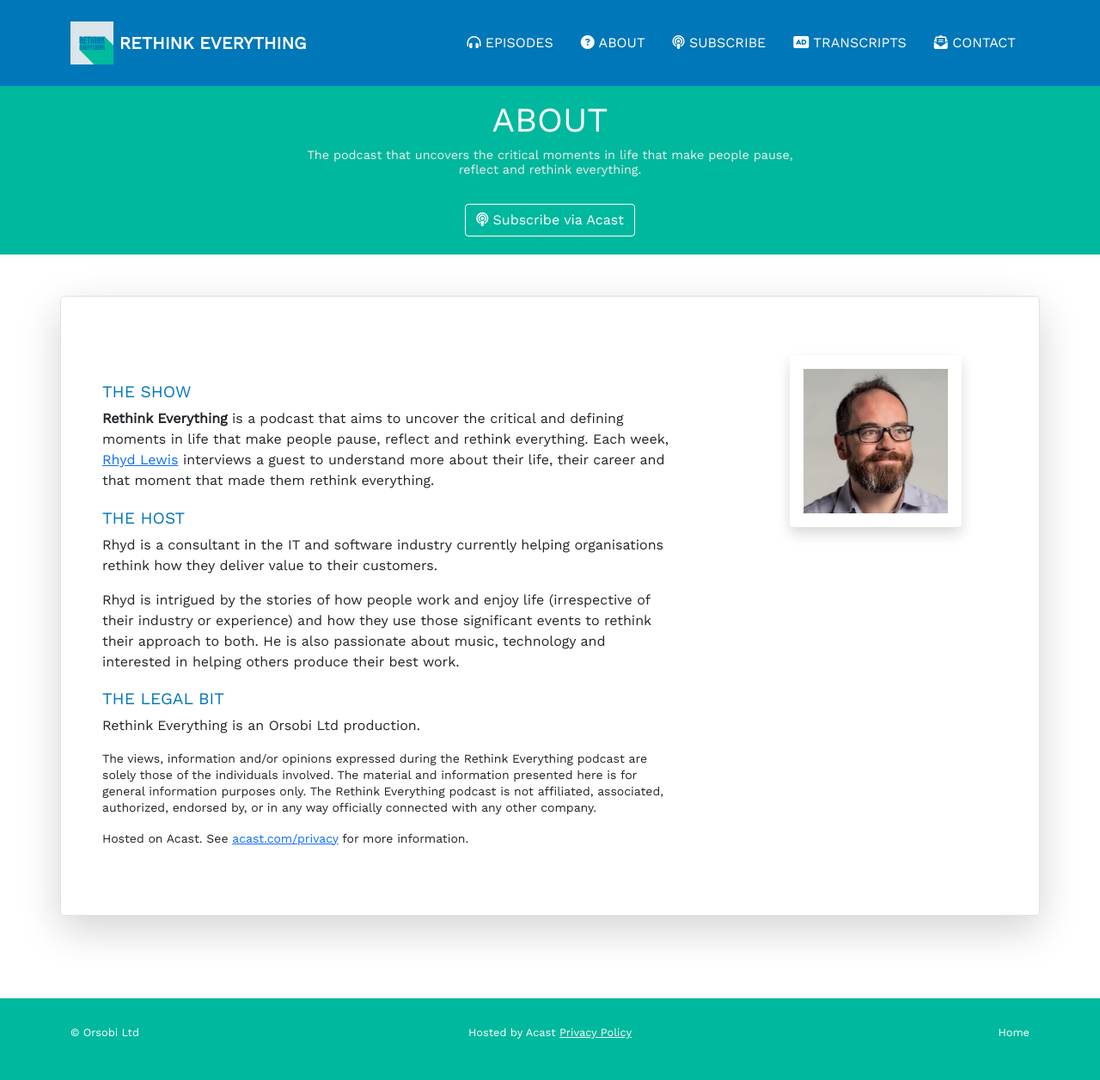
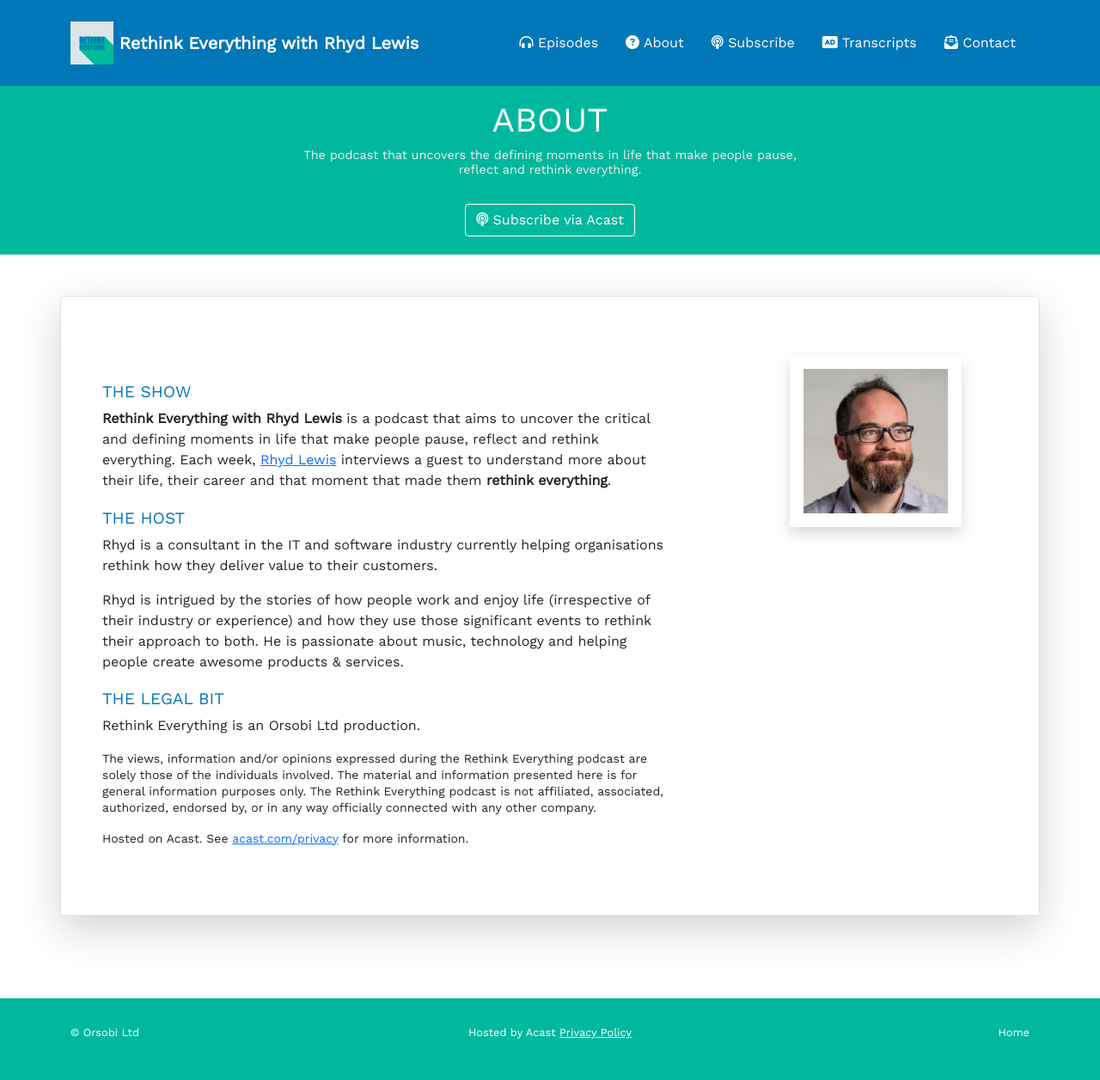
Before and after one commit to orsobi/res-site, a Jekyll site: the page built from about.markdown, in a window 1280 px wide. Shown: the whole page at 86% size. Built offline with Jekyll 4.4.1, drawn with Linux system fonts in a browser that asks for light colours.

Commit message:
Updated site title

```diff
--- a/_config.yml
+++ b/_config.yml
@@ -1,7 +1,6 @@
-title: Rethink Everything
-email: hello@rethinkeverything.show
+title: Rethink Everything with Rhyd Lewis
 url: https://rehinkeverything.show
-description: "The podcast that uncovers the critical moments in life that make people pause, reflect and rethink everything."
+description: "The podcast that uncovers the defining moments in life that make people pause, reflect and rethink everything."
 keywords: "podcast,interview,business,social"
 author:
   name: Orsobi Ltd.
@@ -10,6 +9,7 @@ header_pages:
   - contact.md
 social_links:
   twitter: RTEverythingPod
+  instagram: RTEverythingPod
 future: true
 date_format: "%B %d, %Y"
 acast-show-name: rethink-everything
--- a/_sass/_custom-styles.scss
+++ b/_sass/_custom-styles.scss
@@ -6,7 +6,7 @@ body {
 .rethink-navbar,
 .navbar {
   background-color: $secondary;
-  text-transform: uppercase;
+  //text-transform: uppercase;
   min-height: 100px;
   color: #ffffff;
 }
--- a/about.markdown
+++ b/about.markdown
@@ -9,9 +9,9 @@ alt: Rhyd Lewis
 ## The Show
 
 {:.show-notes}
-**Rethink Everything** is a podcast that aims to uncover the critical and defining moments in life that make people
-pause, reflect and rethink everything. Each week, [Rhyd Lewis](https://rhydlewis.net) interviews a guest to understand
-more about their life, their career and that moment that made them rethink everything.
+**Rethink Everything with Rhyd Lewis** is a podcast that aims to uncover the critical and defining moments in life that
+make people pause, reflect and rethink everything. Each week, [Rhyd Lewis](https://rhydlewis.net) interviews a guest to
+understand more about their life, their career and that moment that made them **rethink everything**.
 
 ## The Host
 
@@ -21,8 +21,8 @@ their customers.
 
 {:.show-notes}
 Rhyd is intrigued by the stories of how people work and enjoy life (irrespective of their industry or experience) and
-how they use those significant events to rethink their approach to both. He is also passionate about music, technology
-and interested in helping others produce their best work.
+how they use those significant events to rethink their approach to both. He is passionate about music, technology and
+helping people create awesome products & services.
 
 ## The Legal Bit
 
```
